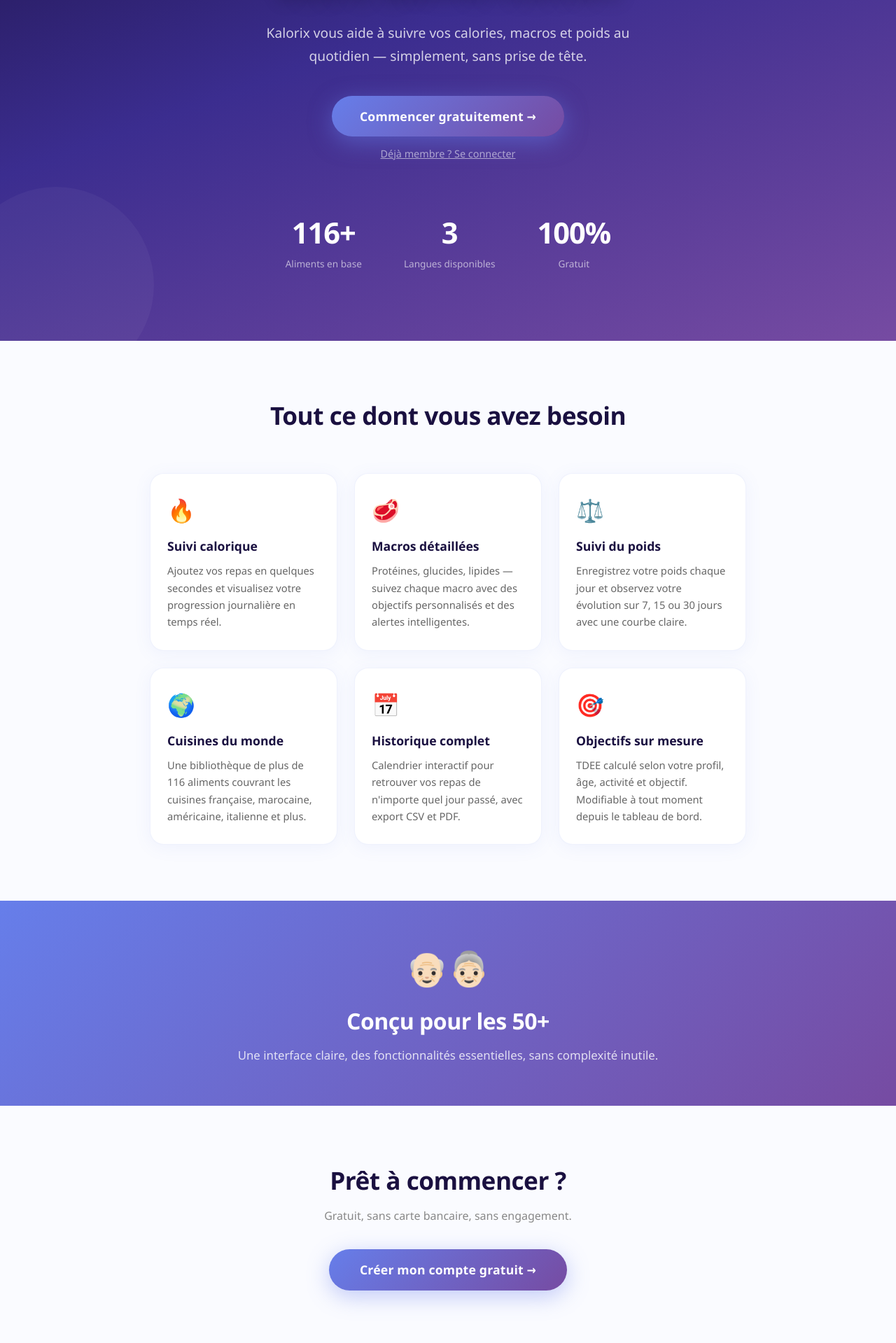
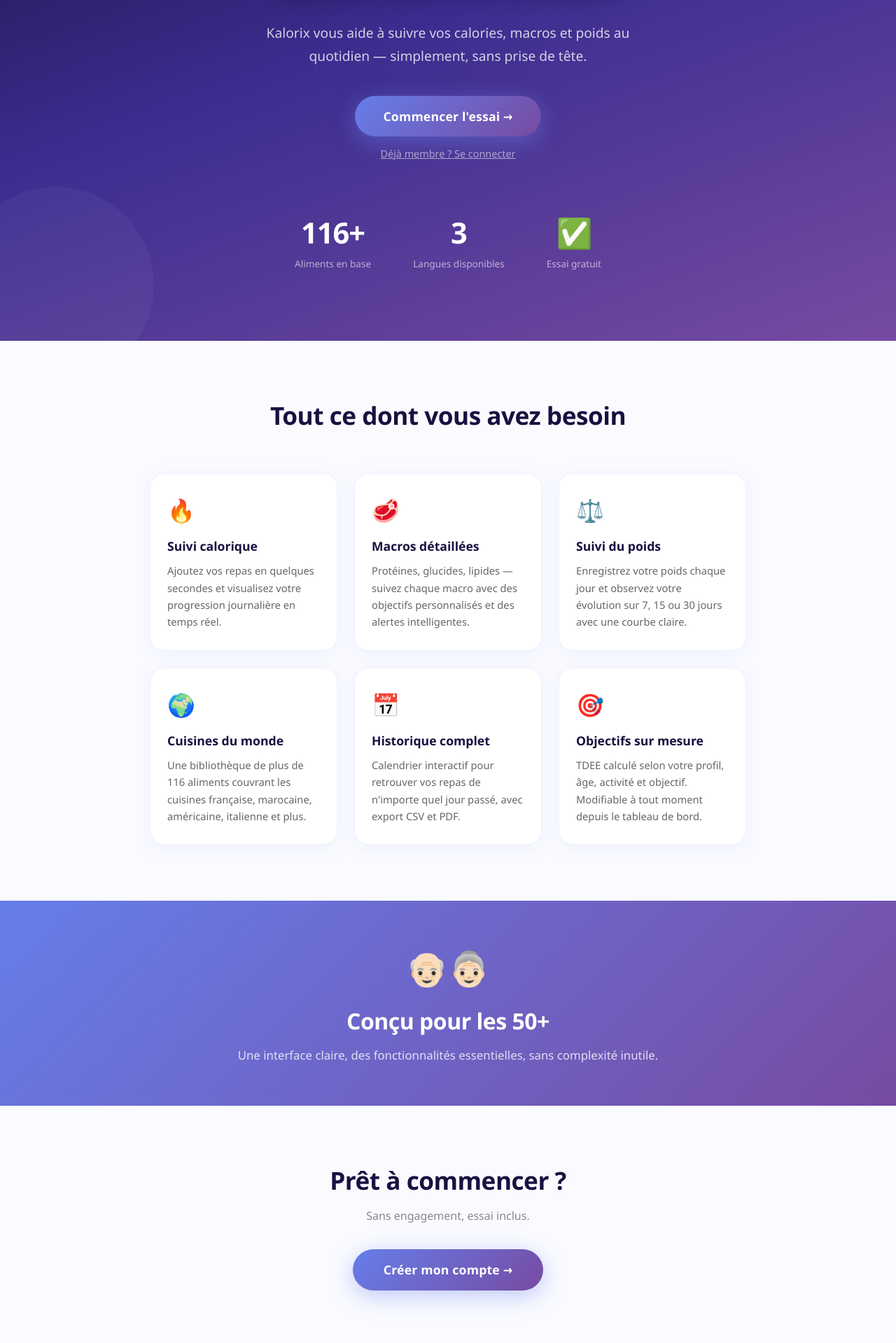
Before and after one commit to biz777/kalorix, a Next.js app: page / in a window 1280 px wide. Shown: the part 321-2240 px from the top of the page at 70% size. Built offline with nearby package versions, Linux system fonts and the light colour scheme.

Commit message:
Update page.tsx

```diff
--- a/app/page.tsx
+++ b/app/page.tsx
@@ -8,16 +8,16 @@ type Lang = 'fr' | 'en' | 'es'
 const content = {
   fr: {
     nav_login: 'Se connecter',
-    nav_start: 'Commencer gratuitement',
+    nav_start: 'Commencer l\'essai',
     hero_tag: '🥗 Nutrition intelligente pour les 50+',
     hero_title: 'Reprenez le contrôle de votre alimentation',
     hero_sub: 'Kalorix vous aide à suivre vos calories, macros et poids au quotidien — simplement, sans prise de tête.',
-    hero_cta: 'Commencer gratuitement',
+    hero_cta: 'Commencer l\'essai',
     hero_login: 'Déjà membre ? Se connecter',
     stats: [
       { value: '116+', label: 'Aliments en base' },
       { value: '3', label: 'Langues disponibles' },
-      { value: '100%', label: 'Gratuit' },
+      { value: '✅', label: 'Essai gratuit' },
     ],
     features_title: 'Tout ce dont vous avez besoin',
     features: [
@@ -31,22 +31,22 @@ const content = {
     testimony_title: 'Conçu pour les 50+',
     testimony_sub: 'Une interface claire, des fonctionnalités essentielles, sans complexité inutile.',
     cta_title: 'Prêt à commencer ?',
-    cta_sub: 'Gratuit, sans carte bancaire, sans engagement.',
-    cta_btn: 'Créer mon compte gratuit',
+    cta_sub: 'Sans engagement, essai inclus.',
+    cta_btn: 'Créer mon compte',
     footer: '© 2026 Kalorix · Nutrition intelligente pour les 50+',
   },
   en: {
     nav_login: 'Sign in',
-    nav_start: 'Get started free',
+    nav_start: 'Start free trial',
     hero_tag: '🥗 Smart nutrition for 50+',
     hero_title: 'Take back control of your nutrition',
     hero_sub: 'Kalorix helps you track calories, macros and weight every day — simply, without the hassle.',
-    hero_cta: 'Get started free',
+    hero_cta: 'Start free trial',
     hero_login: 'Already a member? Sign in',
     stats: [
       { value: '116+', label: 'Foods in database' },
       { value: '3', label: 'Languages' },
-      { value: '100%', label: 'Free' },
+      { value: '✅', label: 'Free trial' },
     ],
     features_title: 'Everything you need',
     features: [
@@ -60,22 +60,22 @@ const content = {
     testimony_title: 'Designed for 50+',
     testimony_sub: 'A clear interface, essential features, no unnecessary complexity.',
     cta_title: 'Ready to start?',
-    cta_sub: 'Free, no credit card, no commitment.',
-    cta_btn: 'Create my free account',
+    cta_sub: 'No commitment, free trial included.',
+    cta_btn: 'Create my account',
     footer: '© 2026 Kalorix · Smart nutrition for 50+',
   },
   es: {
     nav_login: 'Iniciar sesión',
-    nav_start: 'Empezar gratis',
+    nav_start: 'Empezar prueba gratis',
     hero_tag: '🥗 Nutrición inteligente para los 50+',
     hero_title: 'Recupera el control de tu alimentación',
     hero_sub: 'Kalorix te ayuda a seguir tus calorías, macros y peso cada día — de forma sencilla, sin complicaciones.',
-    hero_cta: 'Empezar gratis',
+    hero_cta: 'Empezar prueba gratis',
     hero_login: '¿Ya eres miembro? Iniciar sesión',
     stats: [
       { value: '116+', label: 'Alimentos en base' },
       { value: '3', label: 'Idiomas disponibles' },
-      { value: '100%', label: 'Gratis' },
+      { value: '✅', label: 'Prueba gratuita' },
     ],
     features_title: 'Todo lo que necesitas',
     features: [
@@ -89,8 +89,8 @@ const content = {
     testimony_title: 'Diseñado para los 50+',
     testimony_sub: 'Una interfaz clara, funciones esenciales, sin complejidad innecesaria.',
     cta_title: '¿Listo para empezar?',
-    cta_sub: 'Gratis, sin tarjeta de crédito, sin compromiso.',
-    cta_btn: 'Crear mi cuenta gratis',
+    cta_sub: 'Sin compromiso, prueba incluida.',
+    cta_btn: 'Crear mi cuenta',
     footer: '© 2026 Kalorix · Nutrición inteligente para los 50+',
   },
 }
```
